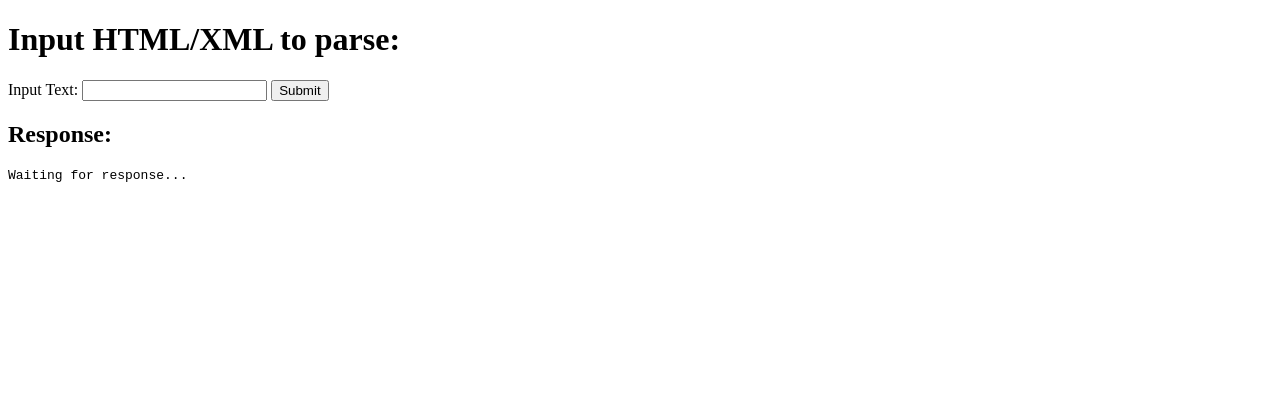
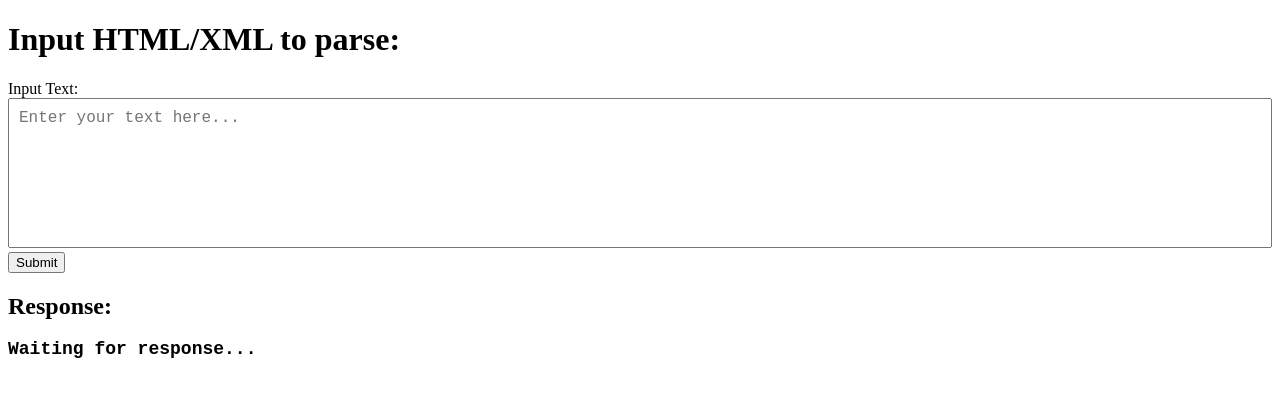
Before and after one commit to ikugo-dev/DOM-visualizer, a plain HTML site: page index.html in a window 1280 px wide. Drawn offline with Linux system fonts and the light colour scheme.

Commit message:
changing the visuals a bit

```diff
--- a/index.html
+++ b/index.html
@@ -5,13 +5,14 @@
         <meta name="viewport" content="width=device-width, initial-scale=1">
         <title>DOM Visualizer</title>
         <link rel="shortcut icon" href="#">
+        <link rel="stylesheet" href="./style.css">
     </head>
     <body>
 
         <h1>Input HTML/XML to parse:</h1>
         <form id="textForm">
             <label for="textInput">Input Text:</label>
-            <input type="text" id="textInput" name="textInput" required>
+            <textarea id="textInput" name="textInput" placeholder="Enter your text here..."></textarea>
             <button type="submit">Submit</button>
         </form>
 
--- /dev/null
+++ b/style.css
@@ -0,0 +1,15 @@
+pre {
+    line-height: 1;
+    font-size: 18px;
+    font-weight: bold;
+}
+
+#textInput {
+    width: 100%;           /* Full width */
+    min-height: 150px;      /* Minimum height */
+    padding: 10px;          /* Padding inside the textarea */
+    box-sizing: border-box; /* Include padding and border in element's width/height */
+    font-size: 16px;        /* Font size */
+    resize: none;           /* Disable the default manual resize handle */
+    overflow: hidden;       /* Hide the scrollbar */
+}
```
